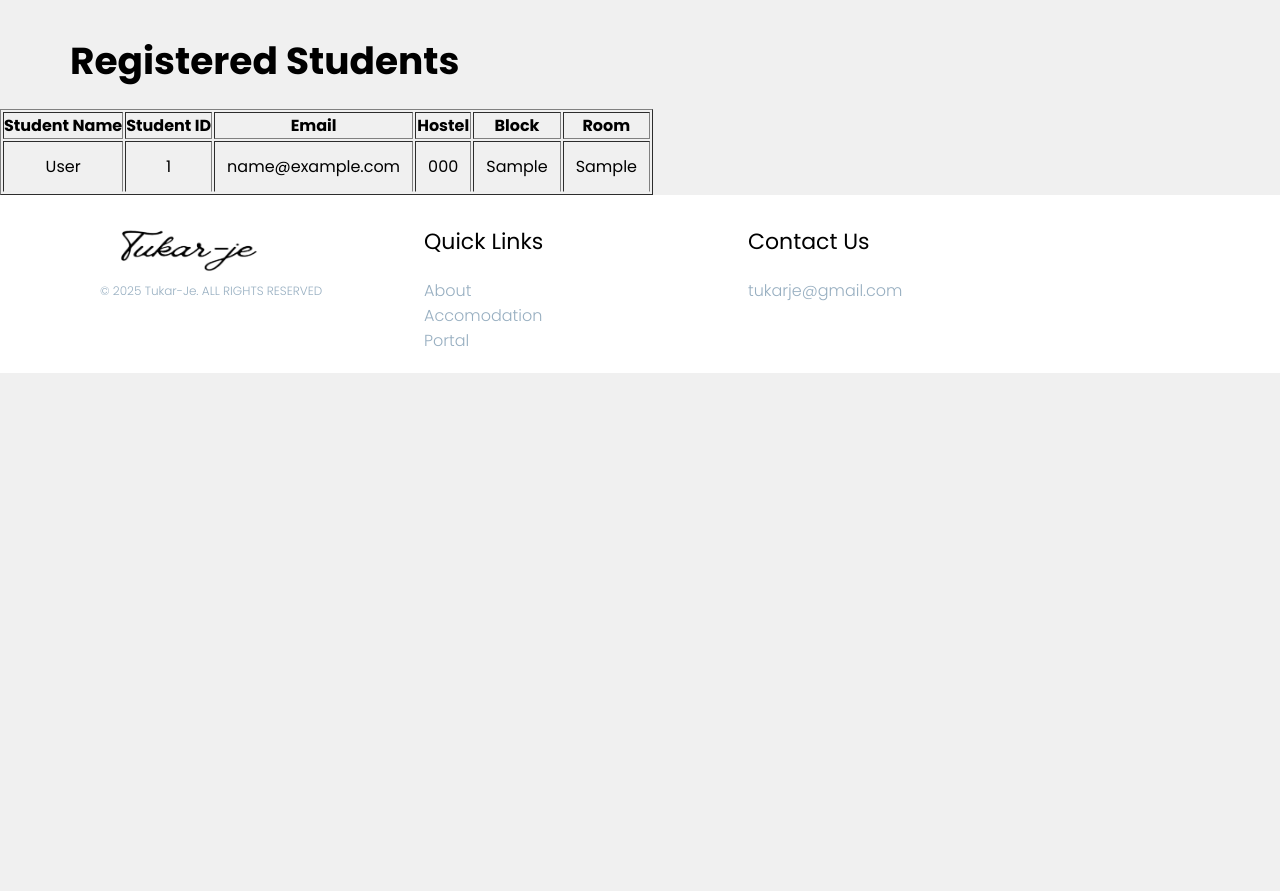
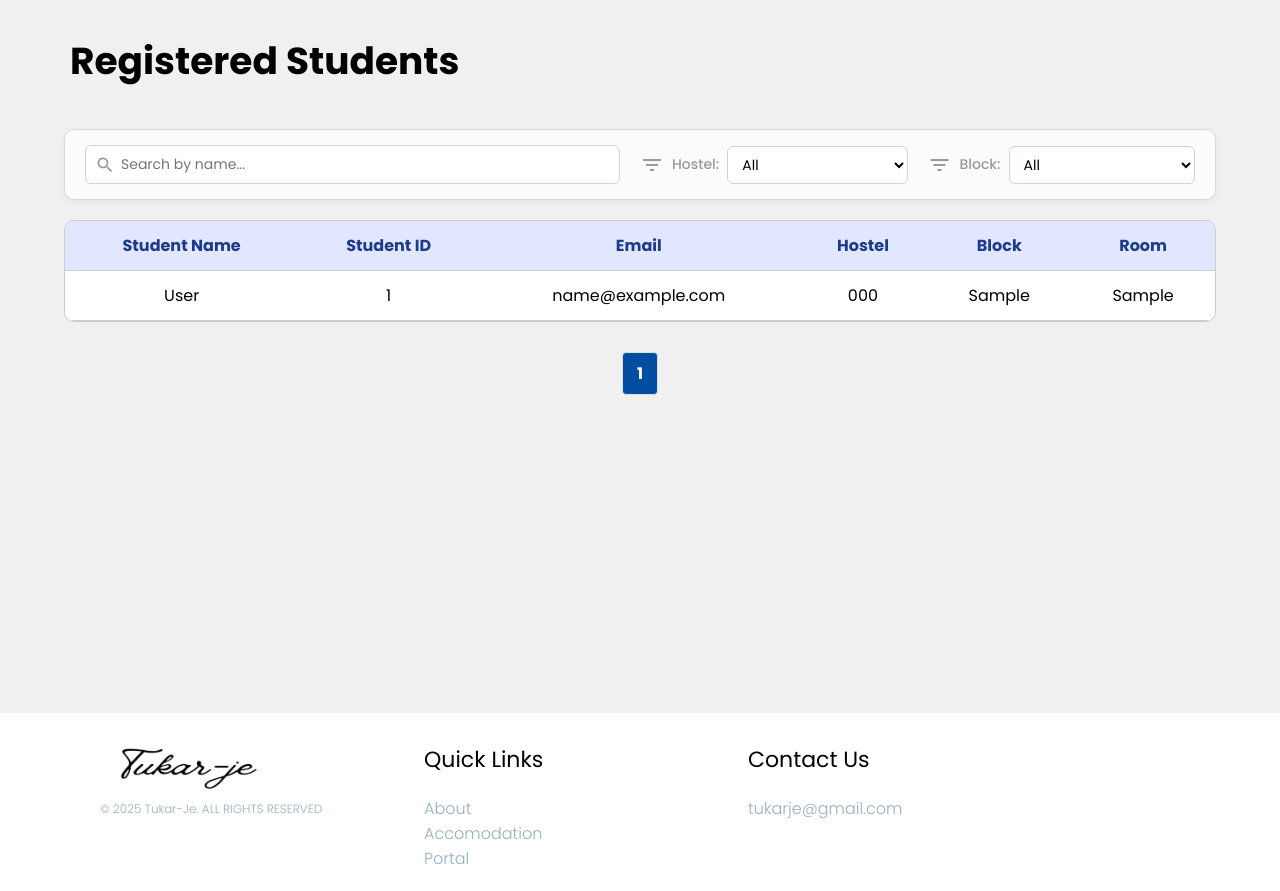
Before and after one commit to irfanazim/tukar-je, a Flask app: page /admin/students in a window 1280 px wide. Shown: the part 97-988 px from the top of the page. Before the commit the page ends 470 px from the top, so only its background shows below. Run offline with Flask 3, Linux system fonts and the light colour scheme; the visitor is signed in with stand-in values (Sample User, id 1); tables that the repository leaves empty hold one stand-in row (values such as "Sample post"); data that the repository does not hold is empty.

Commit message:
Added search,filter and pagination functions to total students page with necessary css

```diff
--- a/app/routes.py
+++ b/app/routes.py
@@ -214,7 +214,7 @@ def notification():
         admin_id = session['admin_id']
         notifications = get_admin_notifications(admin_id)
 
-    return render_template('notification.html', notifications=notifications)
+    return render_template('notification.html', notifications=notifications, is_logged_in=is_logged_in(), is_admin_logged_in=is_admin_logged_in())
 @main.route('/mark-as-read/<int:notification_id>', methods=['POST'])
 def mark_notification_as_read(notification_id):
     notification = Notification.query.get(notification_id)
@@ -292,7 +292,7 @@ def swap_requests():
         query = SwapRequest.query.join(User).filter(func.lower(User.fullname).like(f"%{search}%"))
     #filtering by status
     if status != 'all':
-        query = query.filter_by(status=status)
+        query = query.filter(SwapRequest.status==status)
     #sorting
     if sort == 'name_asc':
         query = SwapRequest.query.join(User).order_by(User.fullname.asc())
@@ -376,8 +376,33 @@ def admin_students():
     if not is_admin_logged_in():
         flash('Please login as admin', 'error')
         return redirect(url_for('main.admin_login'))
-    students = User.query.all()
-    return render_template('admin_students.html', students=students)
+
+    # GET query parameters
+    search = request.args.get('search', '').lower()
+    hostel = request.args.get('hostel', 'all')
+    block = request.args.get('block', 'all')
+    page = int(request.args.get('page', 1))
+    per_page = 50
+    query = User.query
+
+    #searching
+    if search:
+        query = query.filter(func.lower(User.fullname).like(f"%{search}%"))
+    #filtering by hostel
+    if hostel != 'all':
+        query = query.filter(User.hostel==hostel)
+    #filtering by block
+    if block != 'all':
+        query = query.filter(User.block==block)
+    #pagination
+    total = query.count()
+    total_pages = (total + per_page - 1) // per_page
+    requests = query.offset((page - 1) * per_page).limit(per_page).all()
+
+
+    students = query.all()
+    return render_template('admin_students.html', students=students , search=search, hostel=hostel, block=block,
+                           page=page,total_pages=total_pages)
 
 @main.route('/submit', methods=['GET', 'POST'])
 def submit_request():
--- a/app/static/css/style.css
+++ b/app/static/css/style.css
@@ -557,6 +557,10 @@ ul li a:hover{
 /*Above is the end of Register and Login Page css*/
 
 /* CSS for admin dashboard page */
+.admin-dashboard {
+    margin-right: 20px;
+}
+
 .admin-dashboard .dashboard-container {
     padding: 0 100px;
     margin-top: 30px;
@@ -641,9 +645,21 @@ ul li a:hover{
 .recent-request-content table {
     width: 100%;
     border-collapse: collapse;
+
+  }
+.recent-request-content table tbody tr:hover {
+    background-color: #e3f2fd;
   }
 
-.recent-request-content th, td {
+.recent-request-content th {
+    text-align: center;
+    white-space: nowrap;
+    padding: 10px;
+    box-sizing: border-box;
+    width: auto;
+}
+
+.recent-request-content th, .recent-request-content td  {
     padding: 12px;
     text-align: center;
     border-bottom: 1px solid #eee;
@@ -652,6 +668,14 @@ ul li a:hover{
     background-color: #e0e7ff;
     color: #1e3a8a;
   }
+
+.recent-request-content td {
+    text-align: center;
+    white-space: nowrap;
+    padding: 10px;
+    box-sizing: border-box;
+    width: auto;
+}
 
 .recent-request-content .actions button {
     padding: 6px 12px;
@@ -705,7 +729,7 @@ ul li a:hover{
 .admin-dashboard-hostel-content {
     background: white;
     border-radius: 12px;
-    padding: 20px;
+    padding: 30px;
     box-shadow: 0 4px 10px rgba(0,0,0,0.05);
     margin-bottom: 30px;
 
@@ -722,7 +746,7 @@ ul li a:hover{
     justify-content: space-between;
     align-items: center;
     border: 1px solid #e0e0e0;
-    width: 100%;
+    width: 1100px;
     box-sizing: border-box;
   }
 
@@ -786,16 +810,23 @@ ul li a:hover{
 }
 .table th, .table td {
     padding: 12px 15px;
-    border: 1px solid #ccc;
+
     text-align: center;
+    border: none;
+    border-bottom: 1px solid #ccc;
+
 }
 
 .table thead {
-    background-color: #333;
-    color: #fff;
+    background-color: #e0e7ff;
+    color: #1e3a8a;
 }
 .table tbody tr:hover {
     background-color: #e3f2fd;
+}
+.table tbody tr {
+    transition: background-color 0.3s ease;
+    background-color: #fff;
 }
 .table td.actions {
     text-align: center;
@@ -892,62 +923,7 @@ button:disabled {
   }
 
 
-.table-controls {
-    display: flex;
-    justify-content: flex-start;
-    align-items: center;
-    gap: 10px;
-    margin-bottom: 20px;
-    padding: 0 10px;
-    margin-left: 55px;
-}
-
-
-  .search-container {
-    position: relative;
-    flex: 1;
-    max-width: 400px;
-  }
-
-  #search-input {
-    width: 100%;
-    padding: 10px 15px 10px 35px;
-    border: 1px solid #ddd;
-    border-radius: 4px;
-    font-size: 14px;
-  }
-
-  #search-icon {
-    position: absolute;
-    left: 12px;
-    top: 50%;
-    transform: translateY(-50%);
-    color: black;
-    pointer-events: none;
-  }
-
-
-  #status-filter {
-    padding: 10px 15px;
-    width: 200px;
-    border: 1px solid #ddd;
-    border-radius: 4px;
-    font-size: 14px;
-    margin-left: 0;
-    align-self: flex-start;
-  }
-
-  #sort-select {
-    padding: 10px 15px;
-    width: 200px;
-    border: 1px solid #ddd;
-    border-radius: 4px;
-    font-size: 14px;
-    margin-left: 0;
-    align-self: flex-start;
-  }
-
-  .adminrequests-container {
+.adminrequests-container {
     flex: 1;
     min-height: 700px;
 
@@ -957,6 +933,8 @@ button:disabled {
     text-align: center;
     margin: 30px 0;
   }
+
+
 
   .pagination a,
   .pagination span {
@@ -969,6 +947,9 @@ button:disabled {
     text-decoration: none;
     border-radius: 4px;
   }
+  .pagination a:hover {
+    background: #E3ECF7;
+  }
 
   .pagination .current {
     background-color: #034EA1;
@@ -977,6 +958,135 @@ button:disabled {
   }
 
 /* Above is the end of admin request table css */
+
+/* CSS for total students page */
+.registered-students-container {
+flex: 1;
+min-height: 700px; }
+
+.table-controls-container {
+    display: flex;
+    align-items: center;
+    gap: 20px;
+    width: 90%;
+    margin: 20px auto;
+    padding: 15px 20px;
+    background-color: #f9fbfc;
+    border: 1px solid #d4dbe0;
+    border-radius: 10px;
+    box-shadow: 0 2px 6px rgba(0, 0, 0, 0.05);
+  }
+
+  .search-input-container {
+    position: relative;
+    flex: 2;
+  }
+
+  .search-input {
+    width: 100%;
+    padding: 8px 12px 8px 35px;
+    font-size: 14px;
+    border: 1px solid #ccd4dc;
+    border-radius: 6px;
+    background-color: white;
+    box-sizing: border-box;
+  }
+
+ .search-input-container #search-icon {
+    position: absolute;
+    left: 10px;
+    top: 50%;
+    transform: translateY(-50%);
+    color: #999;
+    font-size: 20px;
+    pointer-events: none;
+  }
+
+  /* Filter and Sort Dropdowns */
+  .filter-container {
+    display: flex;
+    align-items: center;
+    gap: 8px;
+    flex: 1;
+    min-width: 150px;
+  }
+
+  .filter-container label {
+    font-weight: 500;
+    font-size: 14px;
+    color: #999;
+    white-space: nowrap;
+  }
+
+  #filter-icon {
+    color: #999;
+  }
+
+  .filter-select {
+    flex: 1;
+    padding: 7px 10px;
+    font-size: 14px;
+    border: 1px solid #ccd4dc;
+    border-radius: 6px;
+    background-color: white;
+  }
+
+  .sort-container {
+    display: flex;
+    align-items: center;
+    gap: 8px;
+    flex: 1;
+    min-width: 150px;
+  }
+
+  .sort-container label {
+    font-weight: 500;
+    font-size: 14px;
+    color: #999;
+    white-space: nowrap;
+  }
+
+  #sort-icon {
+    color: #999;
+  }
+
+  .sort-select {
+    flex: 1;
+    padding: 7px 10px;
+    font-size: 14px;
+    border: 1px solid #ccd4dc;
+    border-radius: 6px;
+    background-color: white;
+  }
+
+/* Pagination */
+.pagination {
+    text-align: center;
+    margin: 30px 0;
+  }
+
+.pagination a,
+.pagination span {
+    display: inline-block;
+    padding: 8px 14px;
+    margin: 0 3px;
+    border: 1px solid #ddd;
+    background: #fff;
+    color: #333;
+    text-decoration: none;
+    border-radius: 4px;
+    transition: background 0.3s ease-in-out;
+  }
+.pagination a:hover {
+    background: #E3ECF7;
+  }
+
+.pagination .current {
+    background-color: #034EA1;
+    color: white;
+    font-weight: bold;
+  }
+/* End for total students page */
 
 .current-location {
     background: #f8f9fa;
--- a/app/templates/admin_dashboard.html
+++ b/app/templates/admin_dashboard.html
@@ -6,7 +6,7 @@
         <meta name="viewport" content="width=device-width, initial-scale=1.0">
         <link rel="stylesheet" href="{{ url_for('static', filename='css/style.css') }}">
         <link href="https://fonts.googleapis.com/icon?family=Material+Icons" rel="stylesheet">
-        <title>tukar-je</title>
+        <title>Admin Dashboard - tukar-je</title>
     </head>
 
     <body>
@@ -163,6 +163,8 @@
 
 
         </div>
+      </div>
+
 
 
     <footer>
--- a/app/templates/admin_students.html
+++ b/app/templates/admin_students.html
@@ -35,13 +35,53 @@
               <ul>
                 <li><a href="{{ url_for('main.admin_dashboard') }}">Dashboard</a></li>
                 <li><a href="{{ url_for('main.swap_requests') }}">Requests</a></li>
-                <li><a href="#">Students</a></li>
+                <li><a href="{{ url_for('main.admin_students')}}">Students</a></li>
                 <li><a href="#">Settings</a></li>
               </ul>
             </nav>
           </div>
 
-          <table border="1">
+
+            <form id="filter-form" method="GET" action="/admin/students" >
+            <div class="table-controls-container">
+
+            <!-- Search Bar -->
+            <div class="search-input-container">
+                <span class="material-icons" id="search-icon">search</span>
+                <input type="text" class="search-input" placeholder="Search by name..." name="search" value="{{ search }}">
+
+            </div>
+            <!-- Hostel Filter -->
+            <div class="filter-container">
+                <span class="material-icons" id="filter-icon">filter_list</span>
+                <label for="hostel-filter">Hostel:</label>
+                <select id="hostel-filter" class="filter-select" name="hostel" onchange="document.getElementById('filter-form').submit()">
+                    <option value="all" {% if hostel == 'all' %}selected{% endif %}>All</option>
+                    <option value="HB1" {% if hostel == 'HB1' %}selected{% endif %}>HB1</option>
+                    <option value="HB2" {% if hostel == 'HB2' %}selected{% endif %}>HB2</option>
+                    <option value="HB3" {% if hostel == 'HB3' %}selected{% endif %}>HB3</option>
+                    <option value="HB4" {% if hostel == 'HB4' %}selected{% endif %}>HB4</option>
+                </select>
+            </div>
+            <!-- Block Filter -->
+            <div class="filter-container">
+                <span class="material-icons" id="filter-icon">filter_list</span>
+                <label for="block-filter">Block:</label>
+                <select id="block-filter" class="filter-select" name="block" onchange="document.getElementById('filter-form').submit()">
+                    <option value="all" {% if block == 'all' %}selected{% endif %}>All</option>
+                    <option value="A" {% if block == 'A' %}selected{% endif %}>Block A</option>
+                    <option value="B" {% if block == 'B' %}selected{% endif %}>Block B</option>
+                    <option value="C" {% if block == 'C' %}selected{% endif %}>Block C</option>
+                </select>
+            </div>
+        </div>
+
+            </form>
+
+
+        <!-- Registered Students Table -->
+          <div class="registered-students-content">
+          <table class="table" border="1">
             <thead>
                 <tr>
                     <th>Student Name</th>
@@ -62,12 +102,35 @@
                     <td>{{ student.block }}</td>
                     <td>{{ student.room }}</td>
                 </tr>
+                {% else %}
+                <tr><td colspan="6" style="color: #999;">No Student Details Found.</td></tr>
                 {% endfor %}
             </tbody>
         </table>
 
+        <div class="pagination">
+            {% if page > 1 %}
+              <a href="{{ url_for('main.admin_students', page=page-1, search=search, hostel=hostel, block=block) }}">Previous</a>
+            {% endif %}
+
+            {% for p in range(1, total_pages + 1) %}
+              {% if p == page %}
+                <span class="current">{{ p }}</span>
+              {% else %}
+                <a href="{{ url_for('main.admin_students', page=p, search=search, hostel=hostel, block=block) }}">{{ p }}</a>
+              {% endif %}
+            {% endfor %}
+
+            {% if page < total_pages %}
+              <a href="{{ url_for('main.admin_students', page=page+1, search=search, hostel=hostel,block=block) }}">Next</a>
+            {% endif %}
+          </div>
+
 
         </div>
+        </div>
+
+
 
 
         <footer>
```
Also changed, not shown: app/templates/admin_requests.html (+28 -17 lines).
